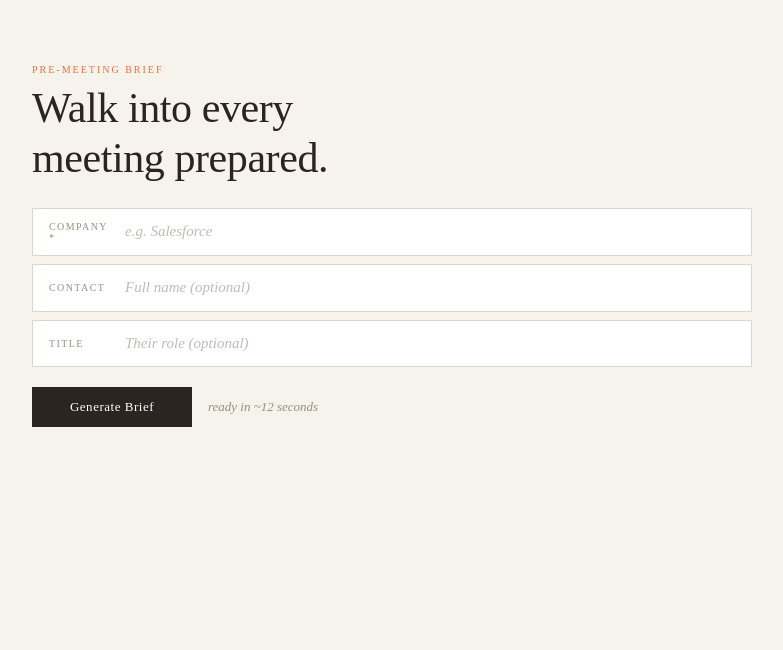
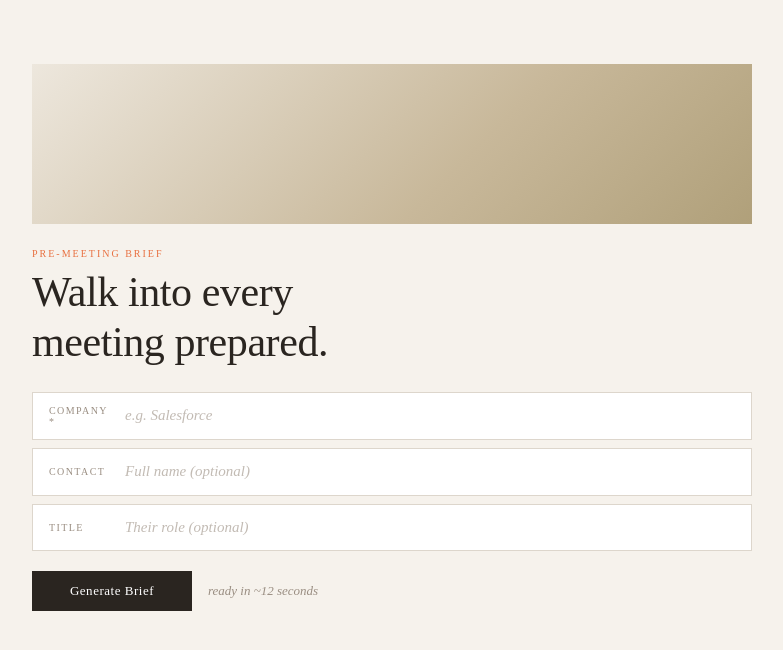
Before and after one commit to JaimeYeung/pre-meeting-brief, a Next.js app: page / in a window 1280 px wide. Shown: the top 650 px of the page, without its empty margins (248-1031 px from the left). Built offline with nearby package versions, Linux system fonts and the light colour scheme.

Commit message:
restore hero block, remove text only

```diff
--- a/components/InputForm.tsx
+++ b/components/InputForm.tsx
@@ -41,6 +41,14 @@ export function InputForm({ onSubmit, isLoading }: InputFormProps) {
 
   return (
     <div style={{ width: '100%' }}>
+      {/* Hero photo block */}
+      <div style={{
+        width: '100%',
+        height: '160px',
+        background: 'linear-gradient(135deg, var(--cream-dark) 0%, #c8b89a 60%, #b0a07a 100%)',
+        marginBottom: 'var(--space-6)',
+      }} />
+
       <form onSubmit={handleSubmit}>
         <p style={{
           fontFamily: 'var(--font-body)',
```
